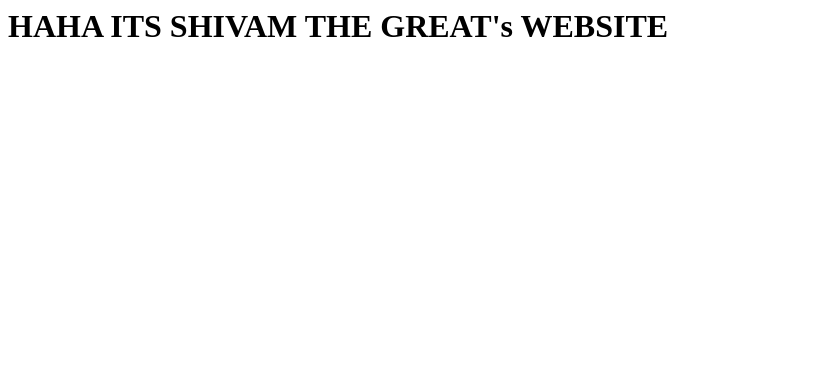
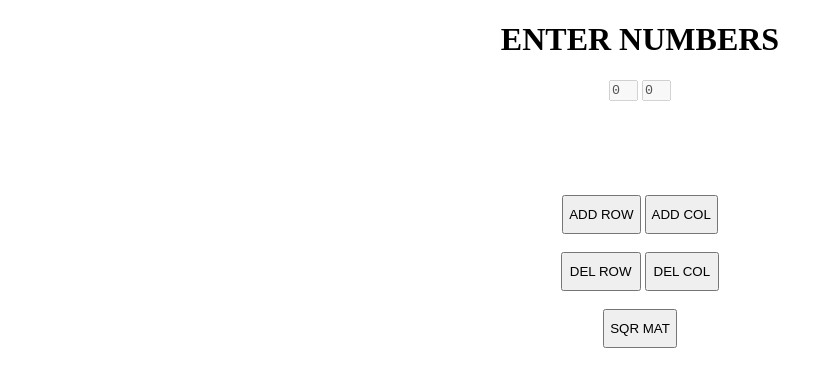
Before and after one commit to SK000001/Portfolio, a plain HTML site: page index.html in a window 1280 px wide. Shown: the whole page, without its empty margins (0-833 px from the left). Drawn offline with Linux system fonts and the light colour scheme.

Commit message:
Update index.html

```diff
--- a/index.html
+++ b/index.html
@@ -1 +1,156 @@
-<h1>HAHA ITS SHIVAM THE GREAT's WEBSITE</h1>
+<!DOCTYPE html>
+<html lang="en">
+<head>
+    <meta charset="UTF-8">
+    <meta http-equiv="X-UA-Compatible" content="IE=edge">
+    <meta name="viewport" content="width=device-width, initial-scale=1.0">
+    <title>HOME</title>
+
+    <script>
+        function add_row() {
+            var r = parseInt(document.getElementById("rows").value);
+            var c = parseInt(document.getElementById("cols").value);
+
+            if ( c == 0 ) {
+                document.forms["mat_1"]["cols"].value = (++c).toString();
+            }
+
+            if (r < 3) {
+                document.forms["mat_1"]["rows"].value = (++r).toString();
+
+                for (let i=0; i < r; i++) {
+                    for (let j=0; j < c; j++) {
+                        document.getElementById(i.toString() + j.toString()).hidden = false;
+                    }
+                }
+            }
+        }
+
+        function add_col() {
+            var r = parseInt(document.getElementById("rows").value);
+            var c = parseInt(document.getElementById("cols").value);
+
+            if ( r == 0 ) {
+                document.forms["mat_1"]["rows"].value = (++r).toString();
+            }
+
+            if (c < 3) {
+                document.forms["mat_1"]["cols"].value = (++c).toString();
+
+                for (let i=0; i < r; i++) {
+                    for (let j=0; j < c; j++) {
+                        document.getElementById(i.toString() + j.toString()).hidden = false;
+                    }
+                }
+            }
+        }
+
+        function del_row() {
+            var r = parseInt(document.getElementById("rows").value);
+            var c = parseInt(document.getElementById("cols").value);
+
+            if (r > 0) {
+                document.forms["mat_1"]["rows"].value = (--r).toString();
+
+                for (let i=0; i < 3; i++) {
+                    for (let j=0; j < 3; j++) {
+                        if (i >= r) {
+                            var idx = i.toString() + j.toString()
+                            document.getElementById(idx).hidden = true;
+                            document.getElementById(idx).value = 0;
+                        }
+                    }
+                }
+            }
+
+            if ( r == 0 ) {
+                document.forms["mat_1"]["cols"].value = (0).toString();
+            }
+        }
+
+        function del_col() {
+            var r = parseInt(document.getElementById("rows").value);
+            var c = parseInt(document.getElementById("cols").value);
+
+            if (c > 0) {
+                document.forms["mat_1"]["cols"].value = (--c).toString();
+
+                for (let i=0; i < 3; i++) {
+                    for (let j=0; j < 3; j++) {
+                        if (j >= c) {
+                            var idx = i.toString() + j.toString()
+                            document.getElementById(idx).hidden = true;
+                            document.getElementById(idx).value = 0;
+                        }
+                    }
+                }
+            }
+
+            if ( c == 0 ) {
+                document.forms["mat_1"]["rows"].value = (0).toString();
+            }
+        }
+
+        function sqr_mat() {
+            var r = parseInt(document.getElementById("rows").value);
+            var c = parseInt(document.getElementById("cols").value);
+
+
+            for (let i=0; i < r; i++) {
+                for (let j=0; j < c; j++) {
+                    var idx = i.toString() + j.toString()
+                    var val = parseInt(document.getElementById(idx).value);
+
+                    document.getElementById(idx).value = (val * val).toString();
+                }
+            }
+        }
+    </script>
+
+    <style>
+        button {
+            padding: 10px 5px;
+        }
+        .del {
+            padding: 10px 7px;
+        }
+
+        textarea {
+            resize: none;
+        }
+    </style>
+</head>
+<body>
+    <center>
+        <h1>ENTER NUMBERS</h1>
+    </center>
+
+    <form id="mat_1" name="mat_1" align="center">
+        <textarea type="text" title="rows" name="rows" id="rows" rows="1" cols="1" maxlength="2" disabled="true">0</textarea>
+        <textarea type="text" title="cols" name="cols" id="cols" rows="1" cols="1" maxlength="2" disabled="true">0</textarea>
+        <br /><br />
+
+        <input type="text" name="00" id="00" size="2px" maxlength="2" hidden="true" value="0" />
+        <input type="text" name="01" id="01" size="2px" maxlength="2" hidden="true" value="0" />
+        <input type="text" name="02" id="02" size="2px" maxlength="2" hidden="true" value="0" />
+        <br />
+        <input type="text" name="10" id="10" size="2px" maxlength="2" hidden="true" value="0" />
+        <input type="text" name="11" id="11" size="2px" maxlength="2" hidden="true" value="0" />
+        <input type="text" name="12" id="12" size="2px" maxlength="2" hidden="true" value="0" />
+        <br />
+        <input type="text" name="20" id="20" size="2px" maxlength="2" hidden="true" value="0" />
+        <input type="text" name="21" id="21" size="2px" maxlength="2" hidden="true" value="0" />
+        <input type="text" name="22" id="22" size="2px" maxlength="2" hidden="true" value="0" />
+        <br /><br />
+
+        <button type="button" onclick="add_row()">ADD ROW</button>
+        <button type="button" onclick="add_col()">ADD COL</button>
+        <br /><br />
+        <button class="del" type="button" onclick="del_row()">DEL ROW</button>
+        <button class="del" type="button" onclick="del_col()">DEL COL</button>
+        <br /><br />
+        <button class="sqr" type="button" onclick="sqr_mat()">SQR MAT</button>
+    </form>
+
+</body>
+</html>
```
